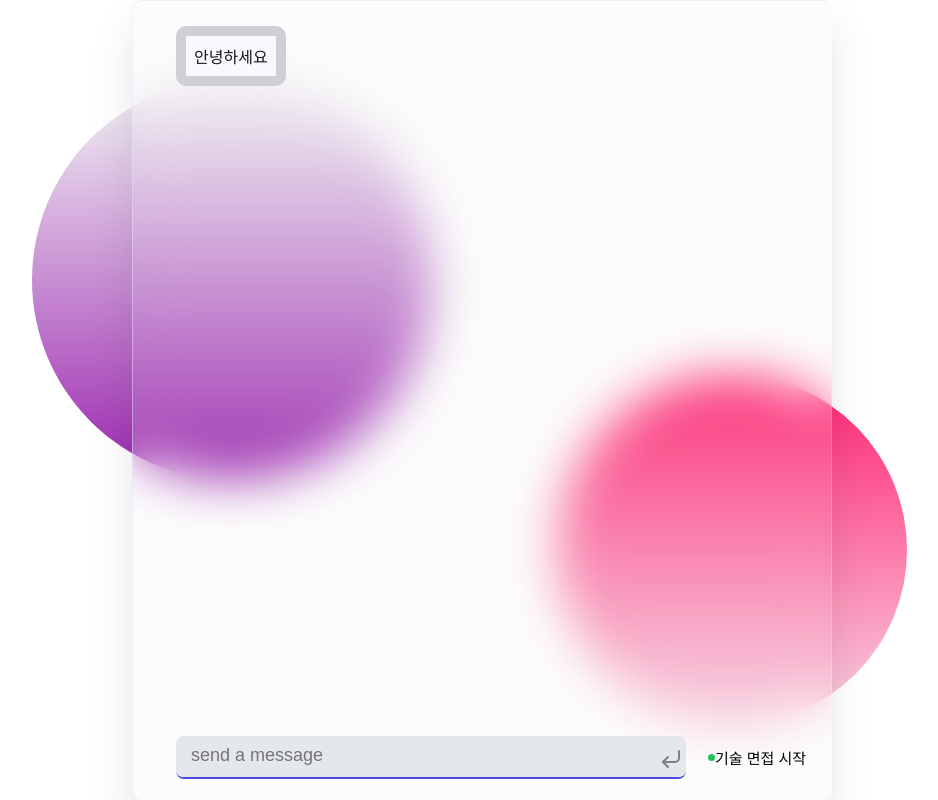
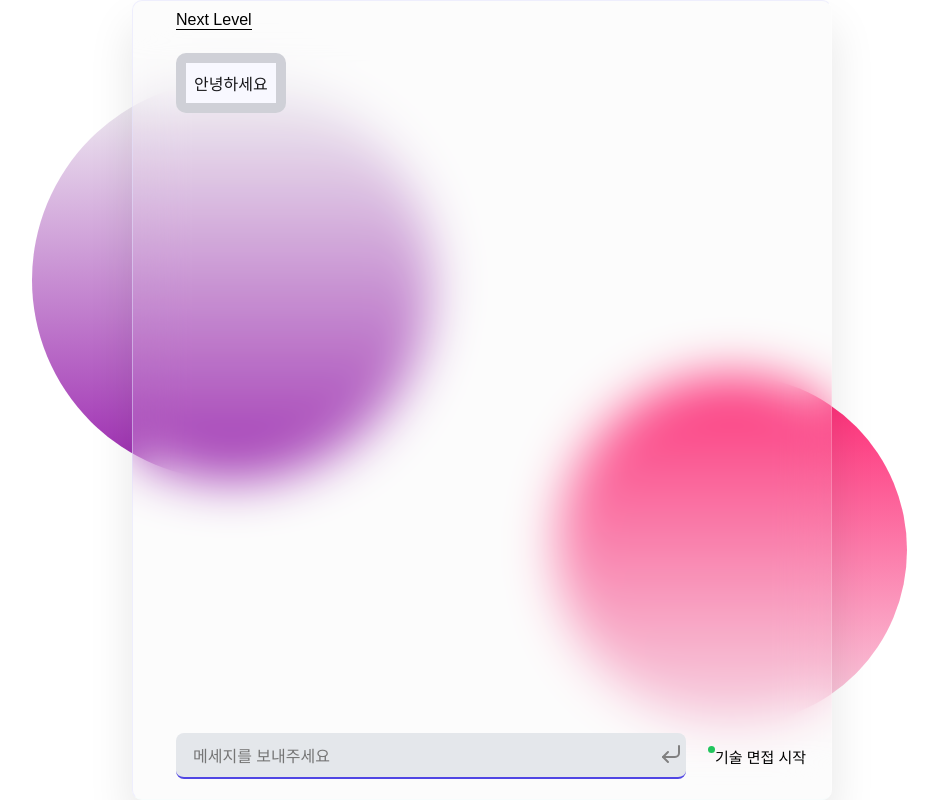
Before and after one commit to uuuuooii/AI-Mentor, a Next.js app: page / in a window 1280 px wide. Shown: the whole page, without its empty margins (158-1096 px from the left). Built offline with nearby package versions, Linux system fonts and the light colour scheme; a web font is replaced by a local one.

Commit message:
Update: 채팅 스타일 수정

```diff
--- a/src/app/main/style.ts
+++ b/src/app/main/style.ts
@@ -7,6 +7,8 @@ export const Container = styled.div<{ isMode: boolean }>`
   align-items: center;
   position: relative;
   height: 100vh;
+  transition: all 0.3s ease; /* 부드러운 변화를 위한 transition 속성 추가 */
+
   ::before {
     content: '';
     position: absolute;
@@ -37,6 +39,8 @@ export const Container = styled.div<{ isMode: boolean }>`
       background: #161623;
       overflow: hidden;
       color: #fff;
+      transition: all 0.3s ease; /* 부드러운 변화를 위한 transition 속성 추가 */
+
       ::before {
         content: '';
         position: absolute;
@@ -80,7 +84,7 @@ export const ChatWrapper = styled.div`
 
 export const Messages = styled.div`
   position: absolute;
-  top: 25px;
+  top: 52px;
   width: 700px;
   height: 693px;
   padding: 0 43px;
--- a/src/components/chat/chatInput/index.tsx
+++ b/src/components/chat/chatInput/index.tsx
@@ -95,29 +95,28 @@ const ChatInput = () => {
   return (
     <S.Wrapper isMode={isMode}>
       <TextareaAutosize
-
         ref={textareaRef}
         onKeyDown={(e) => {
-          if (e.key === "Enter" && !e.shiftKey) {
+          if (e.key === 'Enter' && !e.shiftKey) {
             e.preventDefault()
 
             const message: ChatInputProps = {
               id: nanoid(),
               isUserMessage: true,
-              text: input
+              text: input,
             }
+
             sendMessage(message)
           }
         }}
-        rows={2}
-        maxRows={10}
+        rows={1}
+        maxRows={4}
         value={input}
+        autoFocus
         disabled={isLoading}
         onChange={(e) => setInput(e.target.value)}
-        autoFocus
-        placeholder='send a message'
+        placeholder='메세지를 보내주세요'
       />
-
       <S.IconWrap>
         <S.Icon>
           {isLoading ?
--- a/src/components/chat/chatInput/style.ts
+++ b/src/components/chat/chatInput/style.ts
@@ -11,9 +11,8 @@ export const Wrapper = styled.div<{ isMode: boolean }>`
     align-items: center;
     justify-content: center;
     width: 510px;
-    max-height: 40px !important;
-    padding: 9px 18px 32px 15px;
-    font-size: 18px;
+    padding: 10px 26px 10px 17px;
+    font-size: 16px;
     border-radius: 8px;
     background: #e4e7eb;
     :focus {
@@ -27,7 +26,7 @@ export const Wrapper = styled.div<{ isMode: boolean }>`
 export const IconWrap = styled.div`
   position: absolute;
   right: 123px;
-  top: 11px;
+  top: 9px;
 `;
 
 export const Icon = styled.kbd`
--- a/src/components/chat/chatMessages/index.tsx
+++ b/src/components/chat/chatMessages/index.tsx
@@ -15,6 +15,7 @@ const ChatMessages = ({ ...props }) => {
 
   return (
     <S.Wrapper {...props}>
+      <S.Title isMode={isMode}>Next Level</S.Title>
       {inverseMessages.map((message) => (
         <S.MessageContainer isUserMessage={message.isUserMessage} key={message.id}>
           <S.MessageList isMode={isMode} isUserMessage={message.isUserMessage}>
--- a/src/components/chat/chatMessages/style.ts
+++ b/src/components/chat/chatMessages/style.ts
@@ -17,6 +17,14 @@ export const Wrapper = styled.div`
       }
     }
   }
+`;
+
+//  style={{ borderBottom: '1px solid', position: 'fixed', top: '10px' }}
+export const Title = styled.div<{ isMode: boolean }>`
+  position: fixed;
+  top: 10px;
+  border-bottom: 1px solid;
+  color: ${({ isMode }) => (isMode ? 'white' : 'black')};
 `;
 
 export const MessageContainer = styled.div<{ isUserMessage: boolean }>`
--- a/src/components/chat/interviewButton/style.ts
+++ b/src/components/chat/interviewButton/style.ts
@@ -2,7 +2,6 @@ import styled from '@emotion/styled';
 
 export const Point = styled.span`
   position: absolute;
-  top: 18px;
   right: 91px;
   width: 7px;
   height: 7px;
```
